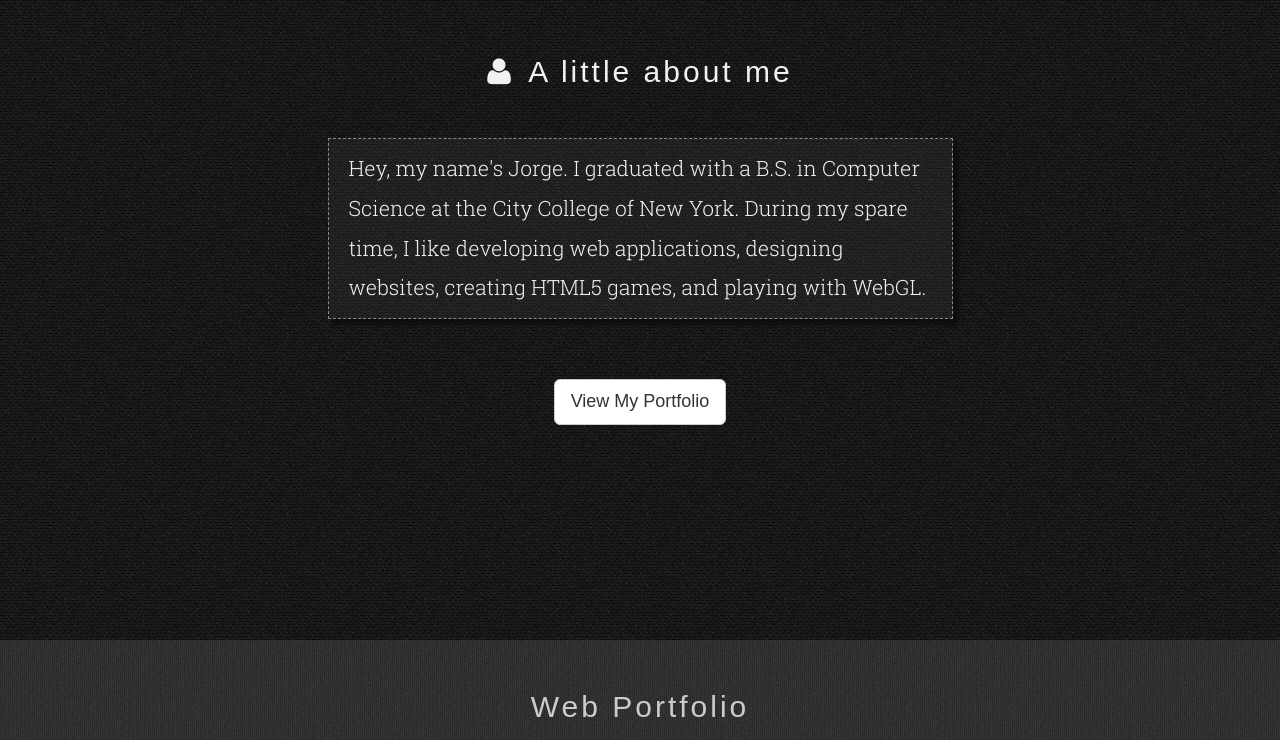
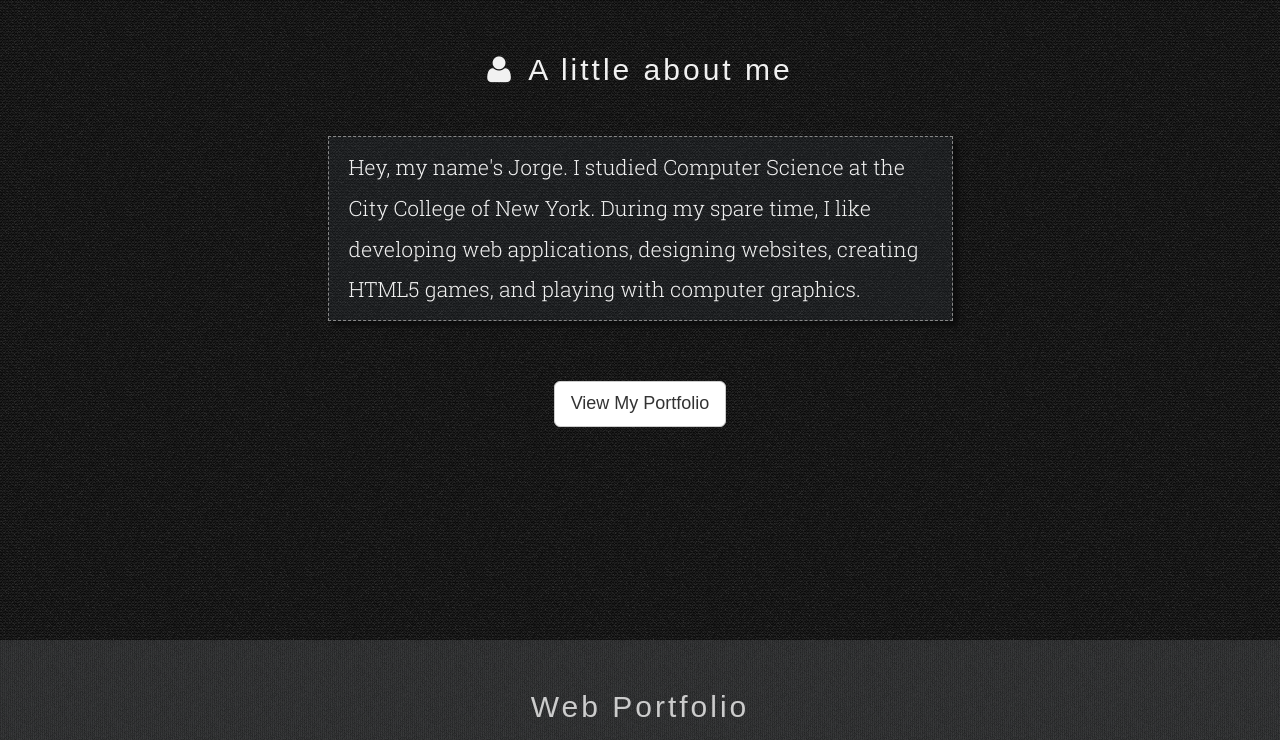
Before and after one commit to codenameyau/codenameyau.github.io, a plain HTML site: page index.html in a window 1280 px wide. Shown: the part 960-1700 px from the top of the page. Drawn offline with Linux system fonts and the light colour scheme; a web font is replaced by a local one.

Commit message:
Changing about me

```diff
--- a/assets/css/portfolio.css
+++ b/assets/css/portfolio.css
@@ -376,7 +376,7 @@ hr {border-color: #999999;}
 .text-justify { text-align: justify;}
 .text-left {text-align: left;}
 .text-center {text-align: center;}
-.lead {cursor: default; line-height: 1.9;}
+.lead {cursor: default; line-height: 1.95;}
 .contact {letter-spacing: 1px;}
 
 
--- a/index.html
+++ b/index.html
@@ -72,7 +72,7 @@
             <i class="fa fa-user"></i> A little about me
           </h2>
           <div class="text-left text-white bottom-60">
-          <blockquote class="lead">Hey, my name's Jorge. I graduated with a B.S. in Computer Science at the City College of New York. During my spare time, I like developing web applications, designing websites, creating HTML5 games, and playing with WebGL.
+          <blockquote class="lead">Hey, my name's Jorge. I studied Computer Science at the City College of New York. During my spare time, I like developing web applications, designing websites, creating HTML5 games, and playing with computer graphics.
           </blockquote>
           </div>
         </div>
```
